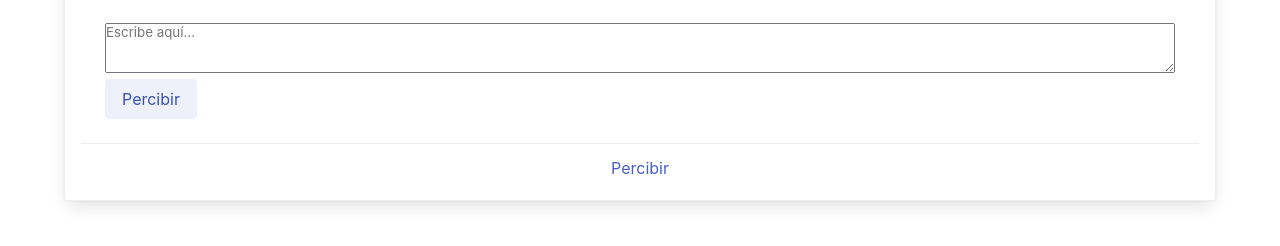
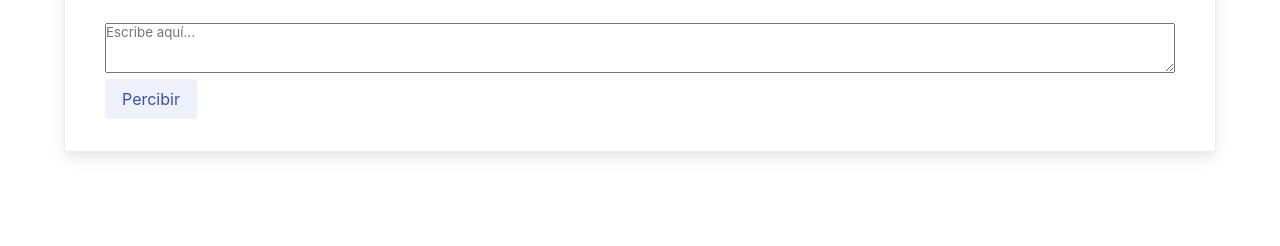
Before and after one commit to yisusworldwide/enesimo-rincon, a plain HTML site: page index.html in a window 1280 px wide. Shown: the part 570-816 px from the top of the page. Drawn offline with nearby package versions, Linux system fonts and the light colour scheme.

Commit message:
Reduced to one button
Removed double button input entry.

```diff
--- a/index.html
+++ b/index.html
@@ -42,9 +42,6 @@
                     <div id="rs" class="wrapper"></div>
                     <script src="./script.js"></script>
                     </div>
-                    <footer class="card-footer">
-                      <a href="#" class="card-footer-item">Percibir</a>
-                    </footer>
                   </div>
             </div>
 
```
